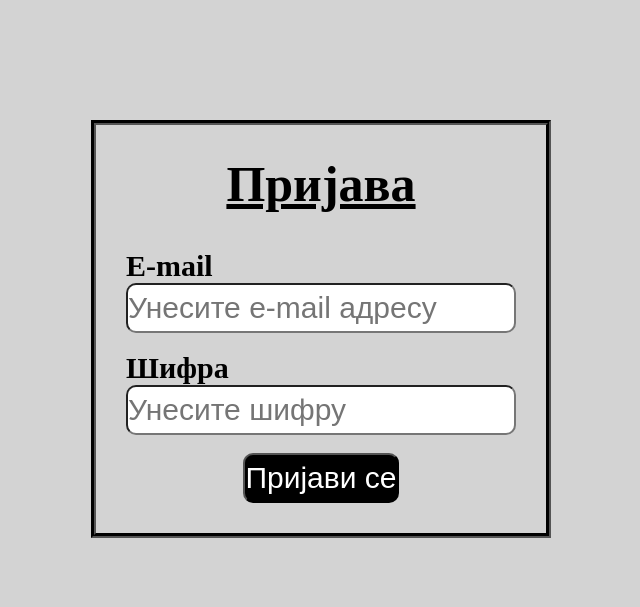
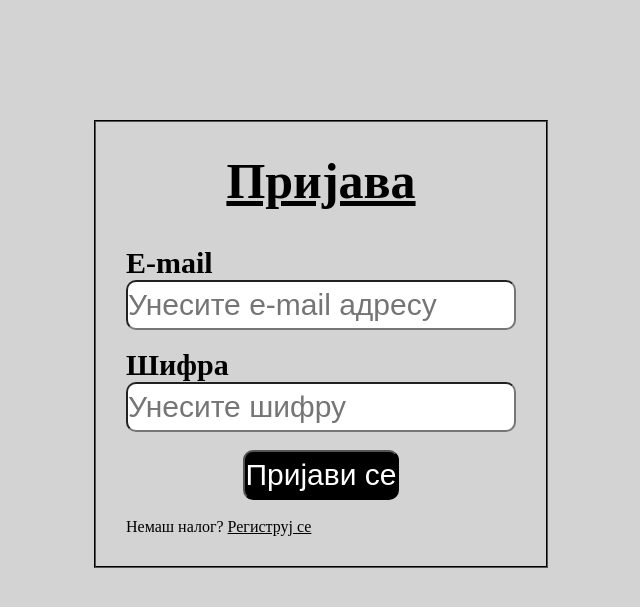
Before and after one commit to ipotkonjak/slovko-psi, a PHP site: page /login.html in a window 1280 px wide. Shown: the part 51-658 px from the top of the page, without its empty margins (319-959 px from the left). Run offline with PHP 8.4, Linux system fonts and the light colour scheme.

Commit message:
Dodato registruj se na kraju forme

```diff
--- a/Faza 2/Prototip/login.css
+++ b/Faza 2/Prototip/login.css
@@ -46,7 +46,7 @@
 
 .login{
 	padding: 30px;
-	border: 5px groove black;
+	border: 2px groove black;
 	margin-top: 120px;
 	text-align: center;
 }
@@ -54,6 +54,18 @@
 .login h1{
 	text-decoration: underline;
 	font-size: 50px;
+	font-weigth: normal;
+}
+
+.registerlink a{
+	color: black;
+}
+
+.registerlink{
+	text-align: left; !important
+	font-size: 20px;
+	text-align: left;
+	color: black;
 }
 
 .login label{
--- a/Faza 2/Prototip/login.html
+++ b/Faza 2/Prototip/login.html
@@ -26,7 +26,10 @@
 				<label><b>Шифра</b></label><br>
 				</div>
 				<input type="password" placeholder="Унесите шифру"><br><br>
-				<input type="submit" value="Пријави се" id="submit">
+				<input type="submit" value="Пријави се" id="submit"><br><br>
+				<div class="registerlink">
+				Немаш налог? <a href="register.html">Региструј се</a>
+				</div>
 			</form>
 		</div>
     </div>
```
